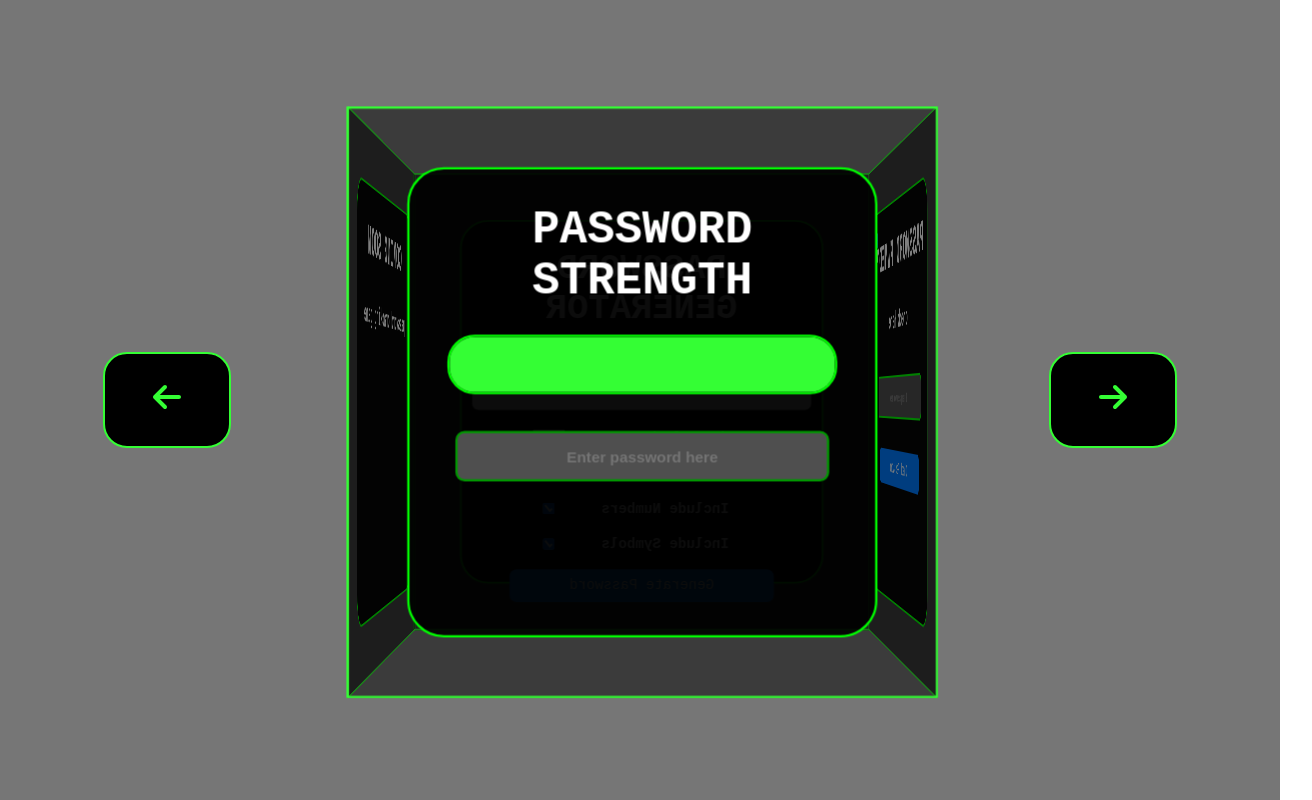
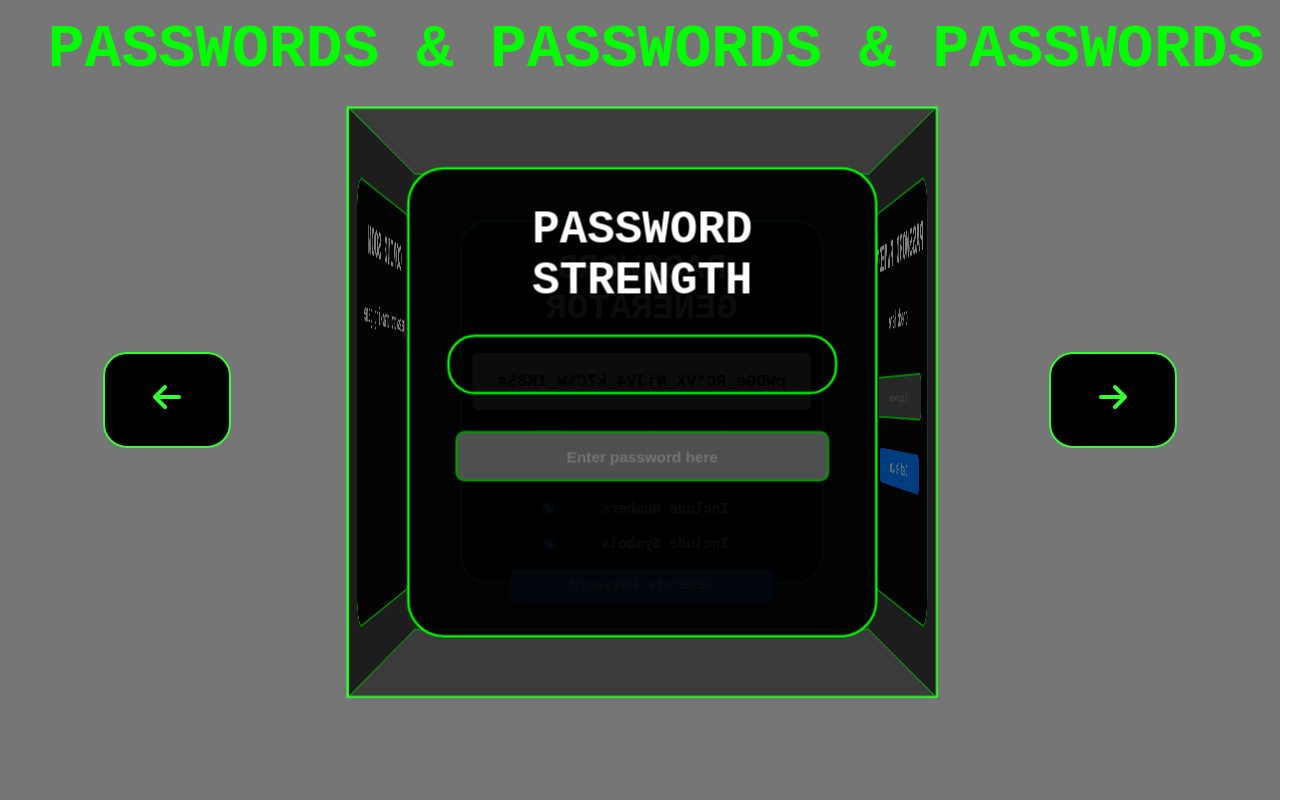
Before and after one commit to nonstickcode/cube-test, a React (Vite) app: page / in a window 1280 px wide. Shown: the whole page, 1312 px wide, since content can reach past the window. Built offline with nearby package versions, Linux system fonts and the light colour scheme.

Commit message:
added nav bar

```diff
--- a/src/App.css
+++ b/src/App.css
@@ -1,11 +1,7 @@
 body {
-  background-color: rgba(57, 57, 57, 0.691); /* Light blue background */
-  display: flex;
-  justify-content: center;
-  align-items: center;
-  min-height: 100vh; /* Full viewport height */
+  background-color: rgba(57, 57, 57, 0.691);
+  min-height: 100vh;
   font-family: monospace, 'Courier New', Courier;
-  display: flex;
-  justify-content: center;
-  align-items: center;
+  margin: 0;
+  padding: 0;
 }
--- a/src/App.tsx
+++ b/src/App.tsx
@@ -1,12 +1,27 @@
-import './App.css'
-import Cube from './components/Cube/Cube'
+import React, { useState } from 'react';
+import './App.css';
+import Cube from './components/Cube/Cube';
+import NavBar from './components/NavBar/NavBar';
 
-function App() {
+const App: React.FC = () => {
+  const [rotation, setRotation] = useState<number>(0);
+
+  const navigateTo = (side: 'Tester' | 'PwnedChecker' | 'Generator' | 'ComingSoon'): void => {
+    const sideToDegrees: { [key: string]: number } = {
+      'Tester': 0, // Front face
+      'PwnedChecker': 90, // Right face
+      'Generator': 180, // Back face
+      'ComingSoon': 270 // Left face
+    };
+    setRotation(sideToDegrees[side]);
+  };
+
   return (
     <div className="App">
-      <Cube />
+      <NavBar onNavigate={navigateTo} />
+      <Cube rotation={rotation} />
     </div>
-  )
+  );
 }
 
-export default App
+export default App;
--- /dev/null
+++ b/src/components/NavBar/NavBar.css
@@ -0,0 +1,19 @@
+.navbar {
+  padding: 1rem;
+  background-color: transparent;
+  color: hsl(120, 99%, 50%);
+  text-align: center;
+  position: absolute;
+  display: flex;
+  justify-content: center;
+  align-self: center;
+  top: 0px;
+  width: 100%;
+  height: 5rem;
+  font-size: larger;
+}
+
+.navbar-title {
+  margin-top: 0;
+  text-transform: uppercase;
+}
--- /dev/null
+++ b/src/components/NavBar/NavBar.tsx
@@ -0,0 +1,13 @@
+import React from 'react';
+import './NavBar.css';
+
+const NavBar: React.FC = () => {
+  return (
+    <nav className="navbar">
+      <h1 className="navbar-title">Passwords & Passwords & Passwords</h1>
+      {/* Navigation links removed, leaving only the title */}
+    </nav>
+  );
+};
+
+export default NavBar;
--- a/src/components/Tester/PasswordStrengthMeter.tsx
+++ b/src/components/Tester/PasswordStrengthMeter.tsx
@@ -7,7 +7,7 @@ interface Weakness {
 }
 
 const PasswordStrengthMeter: React.FC = () => {
-  const [strength, setStrength] = useState<number>(100)
+  const [strength, setStrength] = useState<number>(0)
   const [reasons, setReasons] = useState<Weakness[]>([])
 
   const calculatePasswordStrength = (
```
